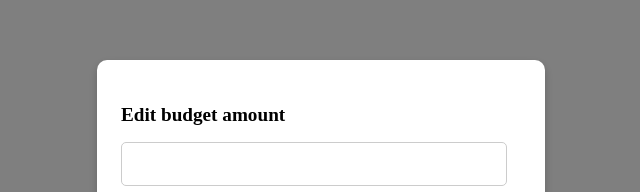
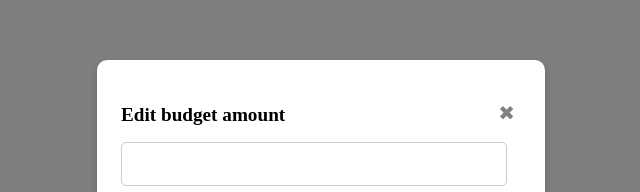
Before and after one commit to Mugdhashrivastava/tata-components, a React (Vite) app in the folder budget-popup/: page / in a window 1280 px wide. Shown: the part 251-443 px from the top of the page, without its empty margins (335-975 px from the left). Built offline with nearby package versions, Linux system fonts and the light colour scheme.

Commit message:
cross btn

```diff
--- a/budget-popup/src/BudgetPopup.css
+++ b/budget-popup/src/BudgetPopup.css
@@ -21,6 +21,25 @@
     box-shadow: 0px 4px 10px rgba(0, 0, 0, 0.2);
   }
 
+  .popup-header {
+    display: flex;
+    justify-content: space-between;
+    align-items: center;
+  }
+
+  .close-btn {
+    background: none;
+    border: none;
+    font-size: 20px;
+    cursor: pointer;
+    color: gray;
+  }
+
+  .close-btn:hover {
+    color: black;
+  }
+
+
   h3 {
     font-size: 1.2rem;
     margin-bottom: 1rem;
@@ -41,7 +60,7 @@
     gap: 1rem;
   }
 
-  button {
+  .cancel,.done{
     flex: 1;
     padding: 0.75rem;
     border: none;
--- a/budget-popup/src/BudgetPopup.jsx
+++ b/budget-popup/src/BudgetPopup.jsx
@@ -5,7 +5,12 @@ const BudgetPopup = () => {
   return (
     <div className="overlay">
       <div className="popup">
-        <h3>Edit budget amount</h3>
+
+      <div className="popup-header">
+      <h3>Edit budget amount</h3>
+          <button className="close-btn">✖</button>
+        </div>
+
         <input type="text"  />
         <div className="buttons">
           <button className="cancel">Cancel</button>
```
